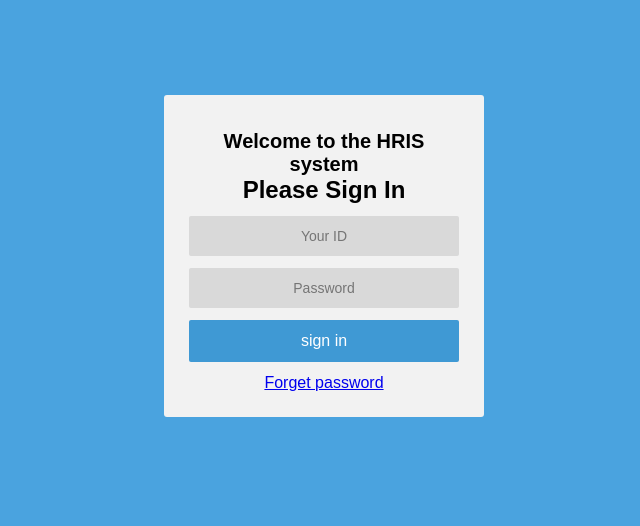
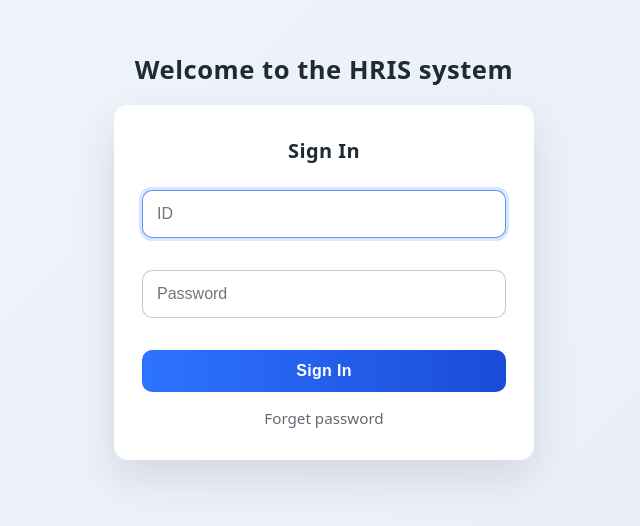
Before and after one commit to Graduation-Project-HRIS/Project-HRIS, a plain HTML site: page frontend/html-files/index/index.html in a window 1280 px wide. Shown: the part 144-670 px from the top of the page, without its empty margins (316-956 px from the left). Drawn offline with Linux system fonts and the light colour scheme.

Commit message:
Index page
Fixed the sign-in
1-add verification
2- add CSS

```diff
--- a/backend/script-files/index/signin.js
+++ b/backend/script-files/index/signin.js
@@ -1,6 +1,71 @@
-const singInButton = document.getElementById('SignInButton');
+const formSignIn = document.getElementById("formSignIn");
 
+const userIdInput = document.getElementById("userId");
+const userPasswordInput = document.getElementById("userPassword");
 
-singInButton.addEventListener('click', function (){
-    window.location.href = '../../../frontend/html-files/home.html';
+const idError = document.getElementById("idError");
+const passwordError = document.getElementById("passwordError");
+
+const idPattern = /^\d{8}$/;
+const passwordPattern = /^(?=.*[A-Z])(?=.*[!@#$%^&*(),.?":{}|<>_\-\\/[\];'`~+=]).{6}$/;
+
+function validateId() {
+    let rawUserId = userIdInput.value.trim();
+
+    if (!/^\d+$/.test(rawUserId)) {
+        idError.textContent = "ID must contain only numbers.";
+        userIdInput.style.border = "3.5px solid red";
+        return false;
+    }
+
+    if (rawUserId.length !== 8) {
+        idError.textContent = "ID must be exactly 8 numbers.";
+        userIdInput.style.border = "3.5px solid red";
+        return false;
+    }
+
+    userIdInput.value = rawUserId.slice(0, 8);
+    idError.textContent = "";
+    userIdInput.style.border = "3.5px solid green";
+    return true;
+}
+
+function validatePassword() {
+    let userPassword = userPasswordInput.value;
+
+    userPassword = userPassword.slice(0, 6);
+    userPasswordInput.value = userPassword;
+
+    if (userPassword.length < 6) {
+        passwordError.textContent = "Password must 6 characters, 1 uppercase, 1 special character";
+        return false;
+    }
+
+    if (!/[A-Z]/.test(userPassword)) {
+        passwordError.textContent = "Password must include at least one uppercase letter.";
+        return false;
+    }
+
+    if (!/[!@#$%^&*(),.?":{}|<>_\-\\/[\];'`~+=]/.test(userPassword)) {
+        passwordError.textContent = "Password must include at least one special character.";
+        return false;
+    }
+
+    passwordError.textContent = "";
+    userPasswordInput.style.border = "3.5px solid green";
+    return true;
+}
+
+userIdInput.addEventListener('input', validateId);
+userPasswordInput.addEventListener('input', validatePassword);
+
+formSignIn.addEventListener("submit", (e) => {
+    e.preventDefault();
+
+    const isValidId = validateId();
+    const isValidPassword = validatePassword();
+
+    if (isValidId && isValidPassword) {
+        window.location.href = "../../../frontend/html-files/home.html";
+    }
 })
--- a/frontend/html-files/index/index.html
+++ b/frontend/html-files/index/index.html
@@ -1,10 +1,11 @@
 <!DOCTYPE html>
 <html lang="en">
     <head>
+        <!-- This is the sign-in page for the HRIS system -->
         <meta charset="UTF-8">
         <meta name="viewport" content="width=device-width, initial-scale=1.0">
         <link rel="stylesheet"
-            href="../../../styles/css-files/index/sign-in.css">
+            href="../../../styles/css-files/index/signin.css">
         <title>HRIS</title>
     </head>
     <body>
@@ -12,21 +13,44 @@
             <div class="welcome-message">
                 <h1>Welcome to the HRIS system</h1>
             </div>
+
             <div class="wrapper">
-                <form class="form-signin">
-                    <h2 class="form-signin-heading">Please Sign In</h2>
-                    <input type="text" class="form-control" name="username"
-                        placeholder="Your ID" required autofocus />
-                    <input type="password" class="form-control" name="password"
-                        placeholder="Password" required />
-                        <button class="btn btn-lg btn-primary btn-block"
-                            type="submit" id="SignInButton">Sign In</button>
-                    <a href="#">
-                        Forget password
-                    </a>
+                <form class="form-signin" id="formSignIn">
+                    <h2 class="form-signin-heading">Sign In</h2>
+                    <!-- Here we have the user ID input field with validation (idError) -->
+                    <input
+                        type="text"
+                        class="form-control"
+                        name="username"
+                        id="userId"
+                        placeholder="ID"
+                        maxlength="8"
+                        required
+                        autofocus>
+                    <h3 id="idError" class="error-message"></h3>
+                    <!-- Here we have the user Password input field with validation (passwordError) -->
+                    <input
+                        type="password"
+                        class="form-control"
+                        name="password"
+                        id="userPassword"
+                        maxlength="6"
+                        placeholder="Password"
+                        required>
+                    <h3 id="passwordError" class="error-message"></h3>
+
+                    <button
+                        class="btn btn-lg btn-primary btn-block"
+                        type="submit"
+                        id="SignInButton">
+                        Sign In
+                    </button>
+
+                    <a href="#">Forget password</a>
                 </form>
             </div>
-            <script
-                src="../../../backend/script-files/index/signin.js"></script>
-        </body>
-    </html>
+        </div>
+
+        <script src="../../../backend/script-files/index/signin.js"></script>
+    </body>
+</html>
--- a/styles/css-files/index/sign-in.css
+++ /dev/null
@@ -1,69 +0,0 @@
-* {
-    margin: 0;
-    padding: 0;
-    box-sizing: border-box;
-    font-family: Arial, sans-serif;
-}
-
-body {
-    background-color: #4aa3df;
-    display: flex;
-    justify-content: center;
-    align-items: center;
-    min-height: 100vh;
-}
-
-
-.login-container {
-    background-color: #f2f2f2;
-    width: 320px;
-    padding: 35px 25px 25px;
-    text-align: center;
-    border-radius: 3px;
-}
-
-.login-container h1 {
-    font-size: 20px;
-}
-
-.login-container form {
-    display: flex;
-    flex-direction: column;
-    gap: 12px;
-}
-
-.login-container input {
-    width: 100%;
-    padding: 12px;
-    border: none;
-    background-color: #d9d9d9;
-    text-align: center;
-    font-size: 14px;
-    color: #777;
-    outline: none;
-    border-radius: 2px;
-}
-
-.login-container button {
-    width: 100%;
-    padding: 12px;
-    border: none;
-    background-color: #3f99d4;
-    color: white;
-    font-size: 16px;
-    cursor: pointer;
-    border-radius: 2px;
-    text-transform: lowercase;
-}
-
-.login-container button:hover {
-    background-color: #358cc5;
-}
-
-.forgot-password {
-    display: inline-block;
-    margin-top: 15px;
-    font-size: 12px;
-    color: #666;
-    text-decoration: underline;
-}
--- /dev/null
+++ b/styles/css-files/index/signin.css
@@ -0,0 +1,117 @@
+/* --- Sign-in page styling (simple) --- */
+
+body {
+    margin: 0;
+    padding: 0;
+    min-height: 100vh;
+    display: flex;
+    align-items: center;
+    justify-content: center;
+    background: linear-gradient(135deg, #f1f5fb 0%, #e8eef7 100%);
+    font-family: system-ui, -apple-system, BlinkMacSystemFont, "Segoe UI", sans-serif;
+    color: #1f2a37;
+}
+
+.login-container {
+    width: min(420px, 100%);
+    padding: 24px;
+}
+
+.welcome-message {
+    text-align: center;
+    margin-bottom: 18px;
+}
+
+.welcome-message h1 {
+    font-size: 1.6rem;
+    font-weight: 600;
+    letter-spacing: 0.02em;
+    margin: 0;
+}
+
+.wrapper {
+    display: flex;
+    justify-content: center;
+}
+
+.form-signin {
+    width: 100%;
+    padding: 32px 28px;
+    padding-left: 28px;
+    padding-right: 28px;
+    background-color: #ffffff;
+    border-radius: 14px;
+    box-shadow: 0 18px 40px rgba(31, 42, 55, 0.12);
+    box-sizing: border-box;
+}
+
+.form-signin h2 {
+    margin: 0 0 26px;
+    font-size: 1.25rem;
+    text-align: center;
+    letter-spacing: 0.02em;
+    color: #1f2a37;
+}
+
+.form-control {
+    width: 100%;
+    padding: 14px 14px;
+    margin-bottom: 14px;
+    font-size: 1rem;
+    border: 1px solid rgba(31, 42, 55, 0.25);
+    border-radius: 10px;
+    background-color: #fff;
+    transition: border-color 0.2s ease, box-shadow 0.2s ease;
+    box-sizing: border-box;
+}
+
+.form-control:focus {
+    outline: none;
+    border-color: rgba(45, 115, 255, 0.75);
+    box-shadow: 0 0 0 3px rgba(45, 115, 255, 0.18);
+}
+
+.error-message {
+    font-size: 0.9rem;
+    color: #c0252d;
+    margin: -10px 0 14px;
+    min-height: 1em;
+}
+
+.btn-block {
+    width: 100%;
+    padding: 12px 16px;
+    font-size: 1rem;
+    font-weight: 600;
+    letter-spacing: 0.02em;
+    border: none;
+    border-radius: 10px;
+    background: linear-gradient(90deg, #2d73ff 0%, #1a4cd8 100%);
+    color: #fff;
+    cursor: pointer;
+    transition: transform 0.16s ease, box-shadow 0.16s ease;
+}
+
+.btn-block:hover {
+    transform: translateY(-1px);
+    box-shadow: 0 12px 22px rgba(31, 42, 55, 0.16);
+}
+
+.btn-block:active {
+    transform: translateY(0);
+    box-shadow: 0 8px 16px rgba(31, 42, 55, 0.14);
+}
+
+.form-signin a {
+    display: block;
+    text-align: center;
+    margin-top: 16px;
+    color: rgba(31, 42, 55, 0.7);
+    text-decoration: none;
+    font-size: 0.95rem;
+}
+
+.form-signin a:hover {
+    color: rgba(31, 42, 55, 0.9);
+    text-decoration: underline;
+}
--- a/styles/css-files/style.css
+++ /dev/null
@@ -1,77 +0,0 @@
-* {
-    background: whitesmoke;
-}
-
-h1 {
-    justify-content: center;
-    display: flex;
-}
-
-h2 {
-    justify-content: center;
-    display: flex;
-}
-
-h3 {
-    justify-content: center;
-    display: flex;
-    font-size: small;
-}
-
-#signinForm {
-    display: flex;
-    justify-content: center;
-    justify-self: center;
-    border-width: 15px;
-
-}
-
-body {
-    background: #eee !important;
-}
-
-.wrapper {
-    margin-top: 80px;
-    margin-bottom: 80px;
-}
-
-.form-signin {
-    max-width: 380px;
-    padding: 15px 35px 45px;
-    margin: 0 auto;
-    background-color: #fff;
-    border: 1px solid rgba(0, 0, 0, 0.1);
-
-    .form-signin-heading,
-    .checkbox {
-        margin-bottom: 30px;
-    }
-
-    .checkbox {
-        font-weight: normal;
-    }
-
-    .form-control {
-        position: relative;
-        font-size: 16px;
-        height: auto;
-        padding: 10px;
-        @include box-sizing(border-box);
-
-        &:focus {
-            z-index: 2;
-        }
-    }
-
-    input[type="text"] {
-        margin-bottom: -1px;
-        border-bottom-left-radius: 0;
-        border-bottom-right-radius: 0;
-    }
-
-    input[type="password"] {
-        margin-bottom: 20px;
-        border-top-left-radius: 0;
-        border-top-right-radius: 0;
-    }
-}
--- /dev/null
+++ b/styles/css-files/styles.css
@@ -0,0 +1,82 @@
+* {
+    background: whitesmoke;
+    box-sizing: border-box;
+}
+
+body {
+    background: #f2f2f2 !important;
+}
+
+h1 {
+    display: flex;
+    justify-content: center;
+}
+
+h2 {
+    display: flex;
+    justify-content: center;
+}
+
+h3 {
+    display: flex;
+    justify-content: center;
+    font-size: small;
+}
+
+.error-message {
+    color: red;
+    margin-bottom: 30px;
+}
+
+#signinForm {
+    display: flex;
+    justify-content: center;
+    justify-self: center;
+    border-width: 15px;
+}
+
+.wrapper {
+    margin-top: 80px;
+    margin-bottom: 80px;
+}
+
+.form-signin {
+    max-width: 380px;
+    padding: 15px 35px 45px;
+    margin: 0 auto;
+    background-color: #fff;
+    border: 1px solid rgba(0, 0, 0, 0.1);
+}
+
+.form-signin-heading,
+.checkbox {
+    margin-bottom: 30px;
+}
+
+.checkbox {
+    font-weight: normal;
+}
+
+.form-control {
+    position: relative;
+    font-size: 16px;
+    height: auto;
+    padding: 10px;
+    box-sizing: border-box;
+}
+
+.form-control:focus {
+    z-index: 2;
+}
+
+.form-signin input[type="text"] {
+    margin-bottom: -1px;
+    border-bottom-left-radius: 0;
+    border-bottom-right-radius: 0;
+}
+
+.form-signin input[type="password"] {
+    margin-bottom: 20px;
+    border-top-left-radius: 0;
+    border-top-right-radius: 0;
+}
```
